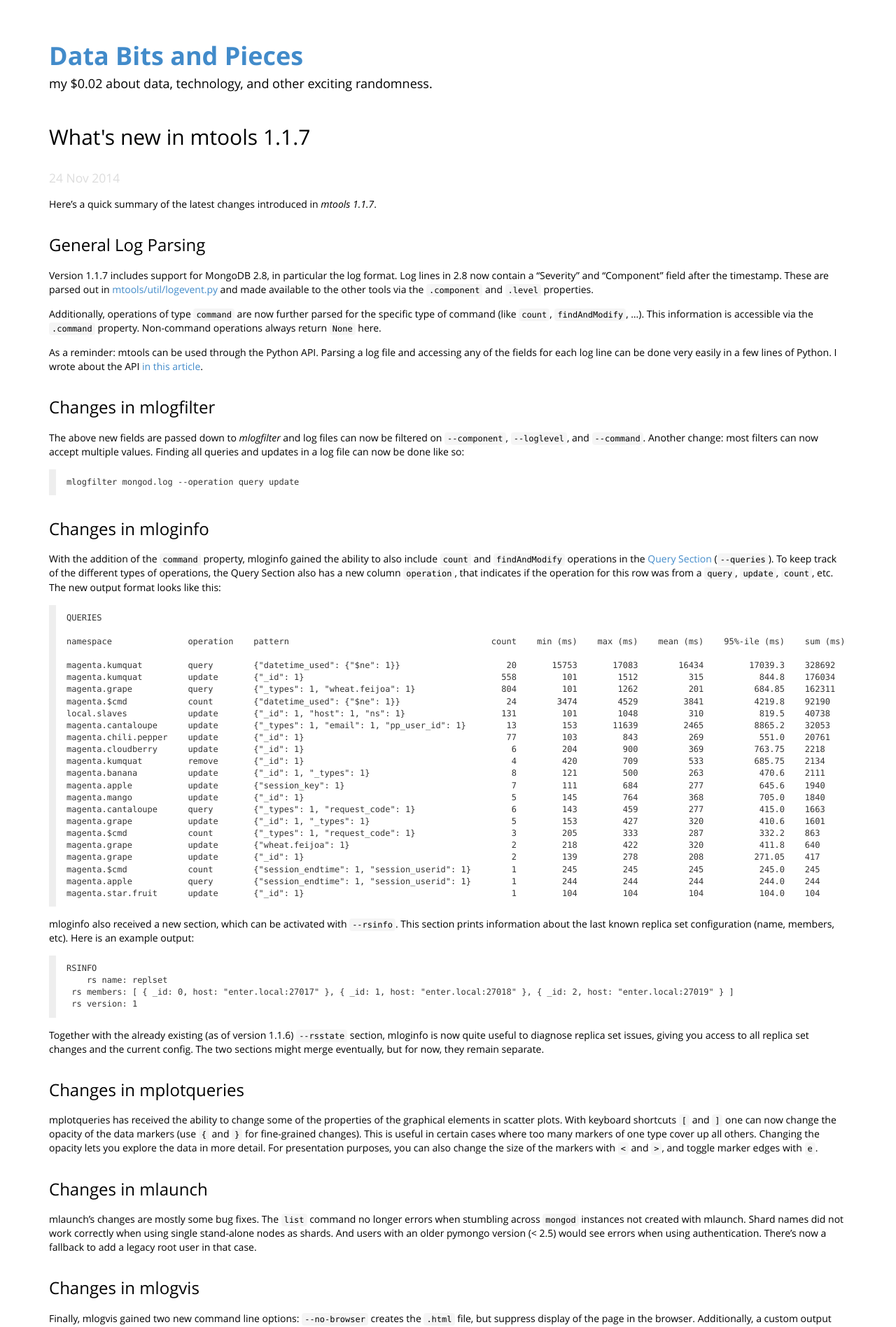
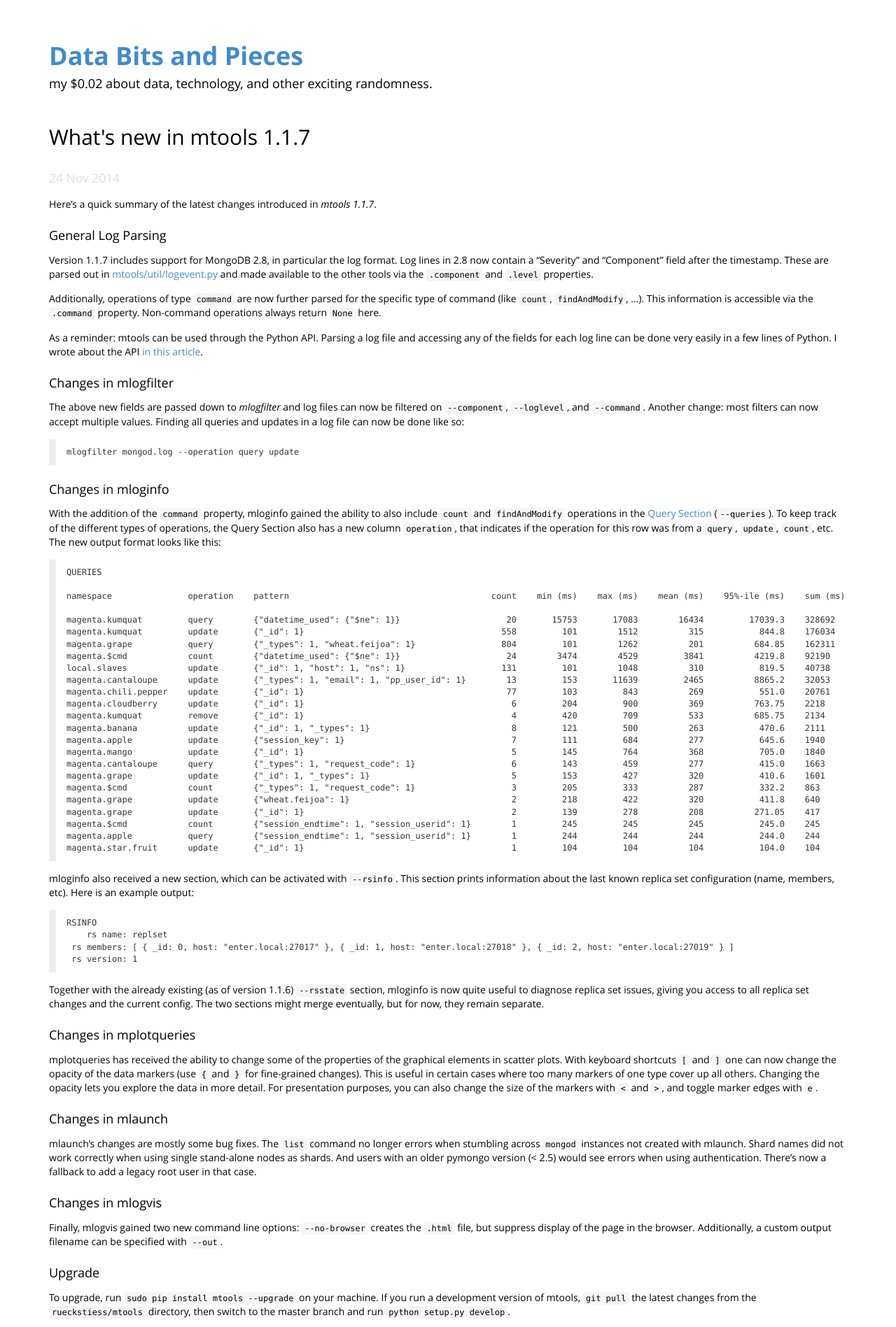
Before and after one commit to rueckstiess/rueckstiess.github.io, a Jekyll site: the page built from _posts/2014-11-24-mtools-1.1.7-whatsnew.markdown, in a window 1280 px wide. Shown: the top 1897 px of the page at 70% size. Built offline with Jekyll 4.4.1, drawn with Linux system fonts in a browser that asks for light colours; Markdown is read by kramdown in place of the engine named in the settings; comment, search, counter and statistics services are not loaded.

Commit message:
made section headers smaller.

````diff
--- a/_posts/2014-11-24-mtools-1.1.7-whatsnew.markdown
+++ b/_posts/2014-11-24-mtools-1.1.7-whatsnew.markdown
@@ -8,7 +8,7 @@
 
 Here's a quick summary of the latest changes introduced in _mtools 1.1.7_.
 
-### General Log Parsing
+#### General Log Parsing
 
 Version 1.1.7 includes support for MongoDB 2.8, in particular the log format. Log lines in 2.8 now contain a "Severity" and "Component" field after the timestamp. These are parsed out in [mtools/util/logevent.py](https://github.com/rueckstiess/mtools/blob/master/mtools/util/logevent.py#L593) and made available to the other tools via the `.component` and `.level` properties.
 
@@ -17,7 +17,7 @@
 As a reminder: mtools can be used through the Python API. Parsing a log file and accessing any of the fields for each log line can be done very easily in a few lines of Python. I wrote about the API [in this article](http://blog.rueckstiess.com/mtools/2014/04/27/mtools-api.html).
 
 
-### Changes in mlogfilter
+#### Changes in mlogfilter
 
 The above new fields are passed down to _mlogfilter_ and log files can now be filtered on `--component`, `--loglevel`, and `--command`. Another change: most filters can now accept multiple values. Finding all queries and updates in a log file can now be done like so:
 
@@ -26,7 +26,7 @@
 ```
 
 
-### Changes in mloginfo
+#### Changes in mloginfo
 
 With the addition of the `command` property, mloginfo gained the ability to also include `count` and `findAndModify` operations in the [Query Section](https://github.com/rueckstiess/mtools/wiki/mloginfo#queries-section) (`--queries`). To keep track of the different types of operations, the Query Section also has a new column `operation`, that indicates if the operation for this row was from a `query`, `update`, `count`, etc. The new output format looks like this:
 
@@ -69,27 +69,27 @@
 Together with the already existing (as of version 1.1.6) `--rsstate` section, mloginfo is now quite useful to diagnose replica set issues, giving you access to all replica set changes and the current config. The two sections might merge eventually, but for now, they remain separate.
 
 
-### Changes in mplotqueries
+#### Changes in mplotqueries
 
 mplotqueries has received the ability to change some of the properties of the graphical elements in scatter plots. With keyboard shortcuts `[` and `]` one can now change the opacity of the data markers (use `{` and `}`  for fine-grained changes). This is useful in certain cases where too many markers of one type cover up all others. Changing the opacity lets you explore the data in more detail. For presentation purposes, you can also change the size of the markers with `<` and `>`, and toggle marker edges with `e`.
 
 
-### Changes in mlaunch
+#### Changes in mlaunch
 
 mlaunch's changes are mostly some bug fixes. The `list` command no longer errors when stumbling across `mongod` instances not created with mlaunch. Shard names did not work correctly when using single stand-alone nodes as shards. And users with an older pymongo version (< 2.5) would see errors when using authentication. There's now a fallback to add a legacy root user in that case.
 
 
-### Changes in mlogvis
+#### Changes in mlogvis
 
 Finally, mlogvis gained two new command line options: `--no-browser` creates the `.html` file, but suppress display of the page in the browser. Additionally, a custom output filename can be specified with `--out`.
 
 
-### Upgrade
+#### Upgrade
 
 To upgrade, run `sudo pip install mtools --upgrade` on your machine. If you run a development version of mtools, `git pull` the latest changes from the `rueckstiess/mtools` directory, then switch to the master branch and run `python setup.py develop`.
 
 
-### Contributors
+#### Contributors
 
 Thanks to everyone who reported bugs, new feature requests, and especially to those who submitted pull requests. This is of great help, so please keep contributing to mtools. If you'd like to start contributing, too, have a read of [this page](https://github.com/rueckstiess/mtools/blob/master/tutorials/contributing.md) and if you have any questions, just open an issue [here](https://github.com/rueckstiess/mtools/issues).
 
````
